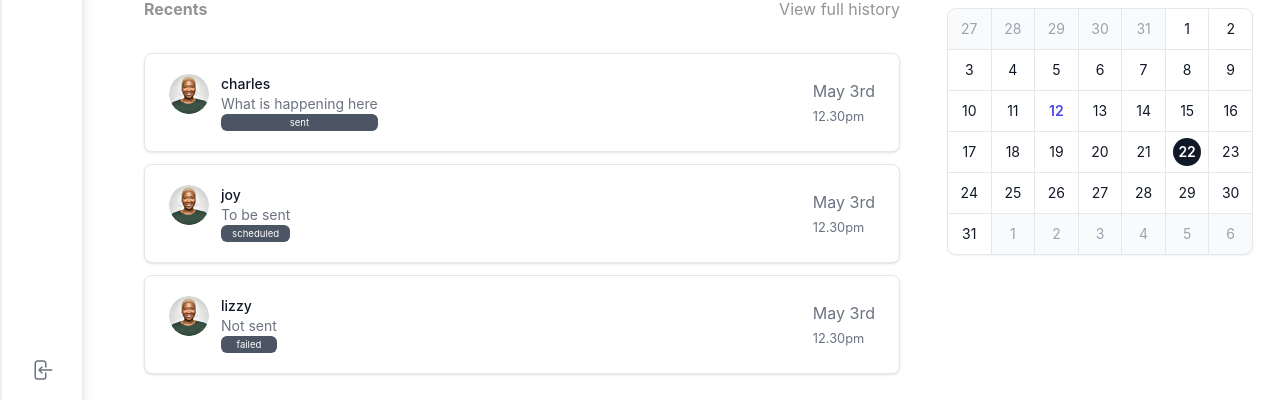
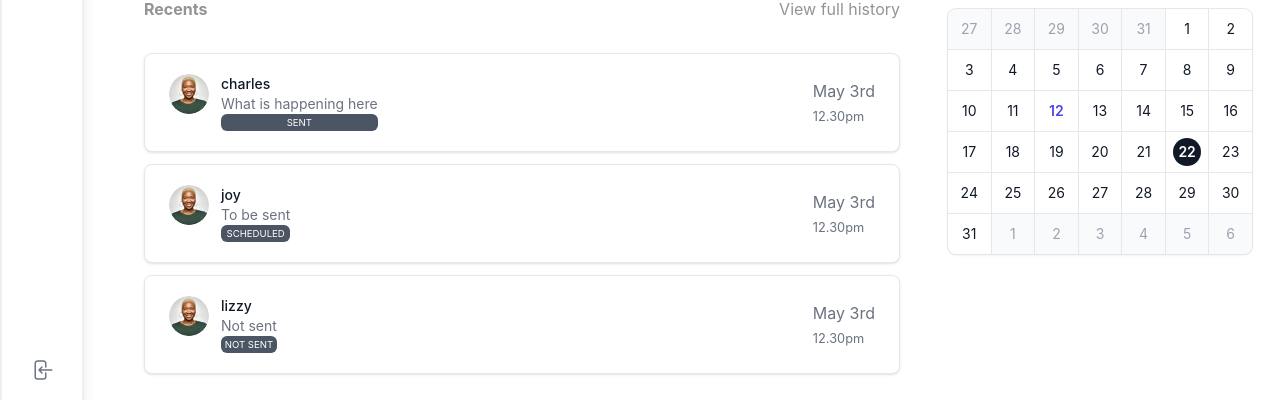
Before and after one commit to kingdanie/intime, a Next.js app: page / in a window 1280 px wide. Shown: the part 388-788 px from the top of the page. Built offline with nearby package versions, Linux system fonts and the light colour scheme.

Commit message:
typefix: message obj in index page

```diff
--- a/pages/index.tsx
+++ b/pages/index.tsx
@@ -11,6 +11,7 @@ import EditProfile from "../components/editProfile";
 import Link from "next/link";
 import AddPointsModal from "../components/AddPointsModal";
 import { UserContext } from "../contexts/UserContexts";
+import { Message, Status } from "../types/Message";
 
 export default function Home() {
   const { username } = useContext(UserContext);
@@ -28,24 +29,29 @@ export default function Home() {
     return setOpen(!open);
   };
 
-  const messages = [
+  const messages: Message[] = [
     {
-    status: "sent",
+      username: "adam",
       message: "What is happening here",
-    recipient: {name: "charles", phone: "96545"}
+      recipient: { name: "charles", phone: "96545" },
+      status: Status.sent,
+      sent_date: "May 5",
     },
     {
-    status: "scheduled",
+      username: "eve",
       message: "To be sent",
-    recipient: {name: "joy", phone: "40645",}
+      recipient: { name: "joy", phone: "40645" },
+      status: Status.scheduled,
+      sent_date: "May 5",
     },
     {
-    status: "failed",
+      username: "cain",
       message: "Not sent",
-    recipient: {name: "lizzy", phone: "0000"}
+      recipient: { name: "lizzy", phone: "0000" },
+      status: Status.failed,
+      sent_date: "May 5",
     },
-
-]
+  ];
   return (
     <OtherLayout>
       <div
@@ -76,7 +82,7 @@ export default function Home() {
           <div className="mx-auto mt-8 max-w-5xl pb-12">
             <div className="">
               {messages.map((msg, i) => (
-                <MsgCard message={msg} key={i}/>
+                <MsgCard message={msg} key={i} />
               ))}
             </div>
           </div>
@@ -92,10 +98,7 @@ export default function Home() {
           <MCalendar />
         </div>
       </aside>
-      <AddPointsModal
-        open={open}
-        toggle={togglePointModal}
-      />
+      <AddPointsModal open={open} toggle={togglePointModal} />
     </OtherLayout>
   );
 }
```
Lines whose indentation alone changed are shown as unchanged.
